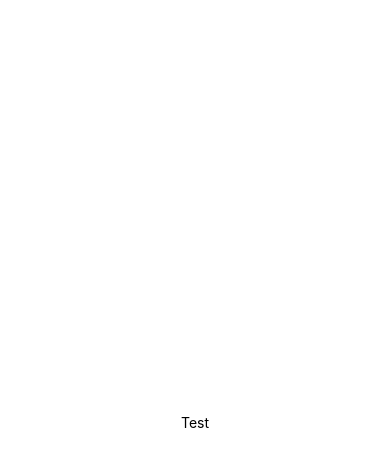
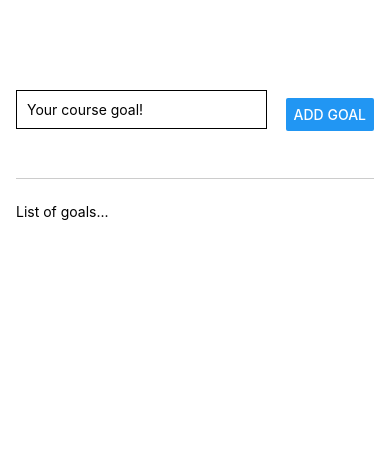
Before and after one commit to snikoletopoulos/goals-app, a React Native app: screen / in a window 390 px wide. Shown: the top 466 px of the page. Built offline with nearby package versions, Linux system fonts and the light colour scheme.

Commit message:
Create basic layout

```diff
--- a/App.tsx
+++ b/App.tsx
@@ -1,20 +1,66 @@
+import {
+	StyleSheet,
+	Text,
+	TextStyle,
+	ViewStyle,
+	View,
+	Button,
+	TextInput,
+} from "react-native";
+
 import { StatusBar } from "expo-status-bar";
-import { StyleSheet, Text, View } from "react-native";
 
-export default function App() {
+const App = () => {
 	return (
 		<View style={styles.container}>
 			<StatusBar style="auto" />
-			<Text>Test</Text>
+			<View style={styles.inputContainer}>
+				<TextInput style={styles.textInput} placeholder="Your course goal!" />
+				<Button title="Add goal" onPress={() => {}} />
+			</View>
+			<View style={styles.goalsContainer}>
+				<Text>List of goals...</Text>
+			</View>
 		</View>
 	);
+};
+
+export default App;
+
+interface Styles {
+	container: ViewStyle;
+	inputContainer: ViewStyle;
+	textInput: TextStyle;
+	goalsContainer: ViewStyle;
 }
 
-const styles = StyleSheet.create({
+const styles = StyleSheet.create<Styles>({
 	container: {
 		flex: 1,
-		backgroundColor: "#fff",
+		paddingTop: 50,
+		paddingHorizontal: 16,
+	},
+
+	inputContainer: {
+		flex: 1,
+		flexDirection: "row",
+		justifyContent: "space-between",
 		alignItems: "center",
-		justifyContent: "center",
+		marginBottom: 24,
+		borderBottomWidth: 1,
+		borderBottomColor: "#ccc",
+	},
+
+	textInput: {
+		width: "70%",
+		borderColor: "black",
+		borderWidth: 1,
+		padding: 10,
+		marginBottom: 10,
+		marginRight: 8,
+	},
+
+	goalsContainer: {
+		flex: 5,
 	},
 });
```
